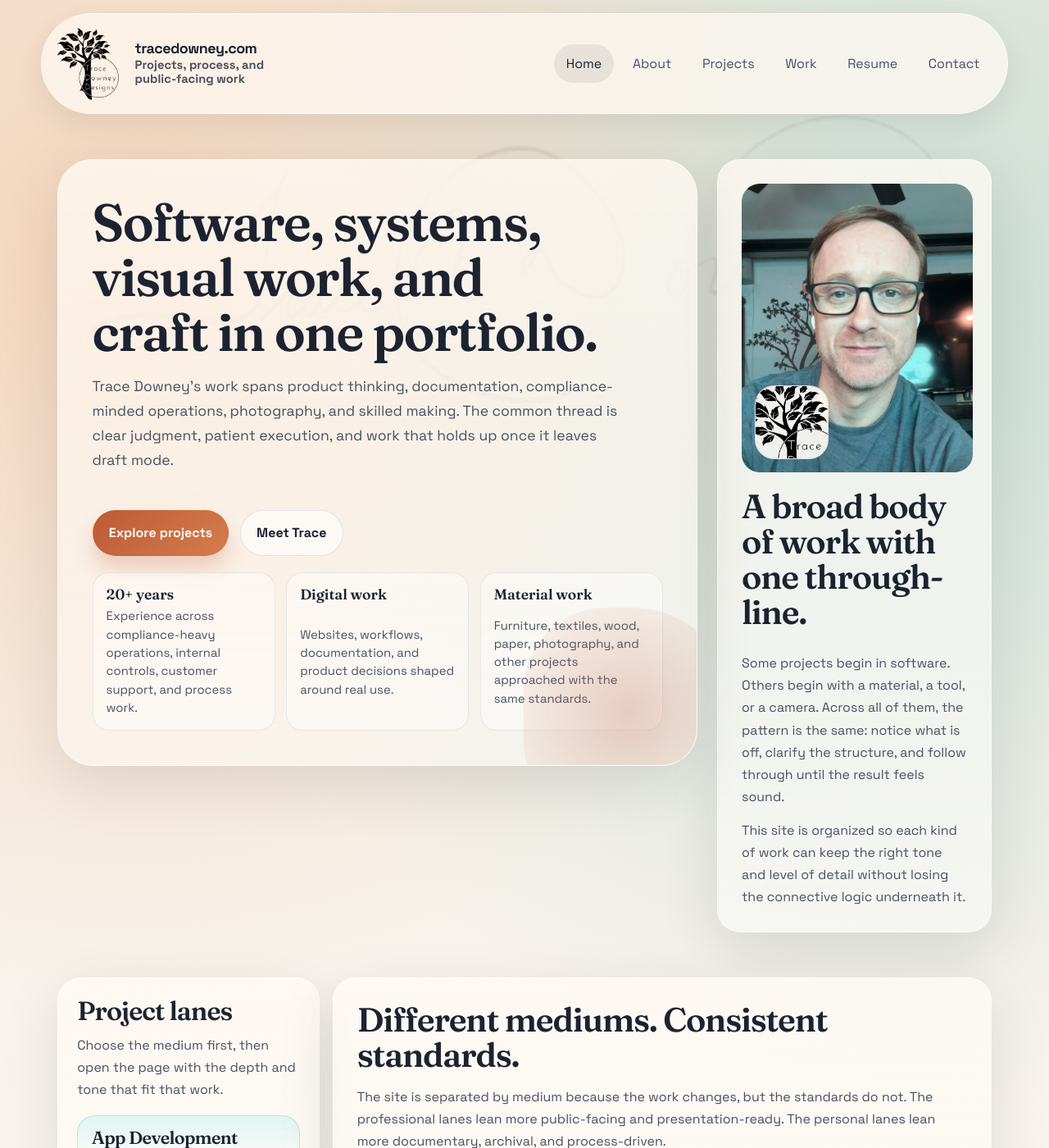
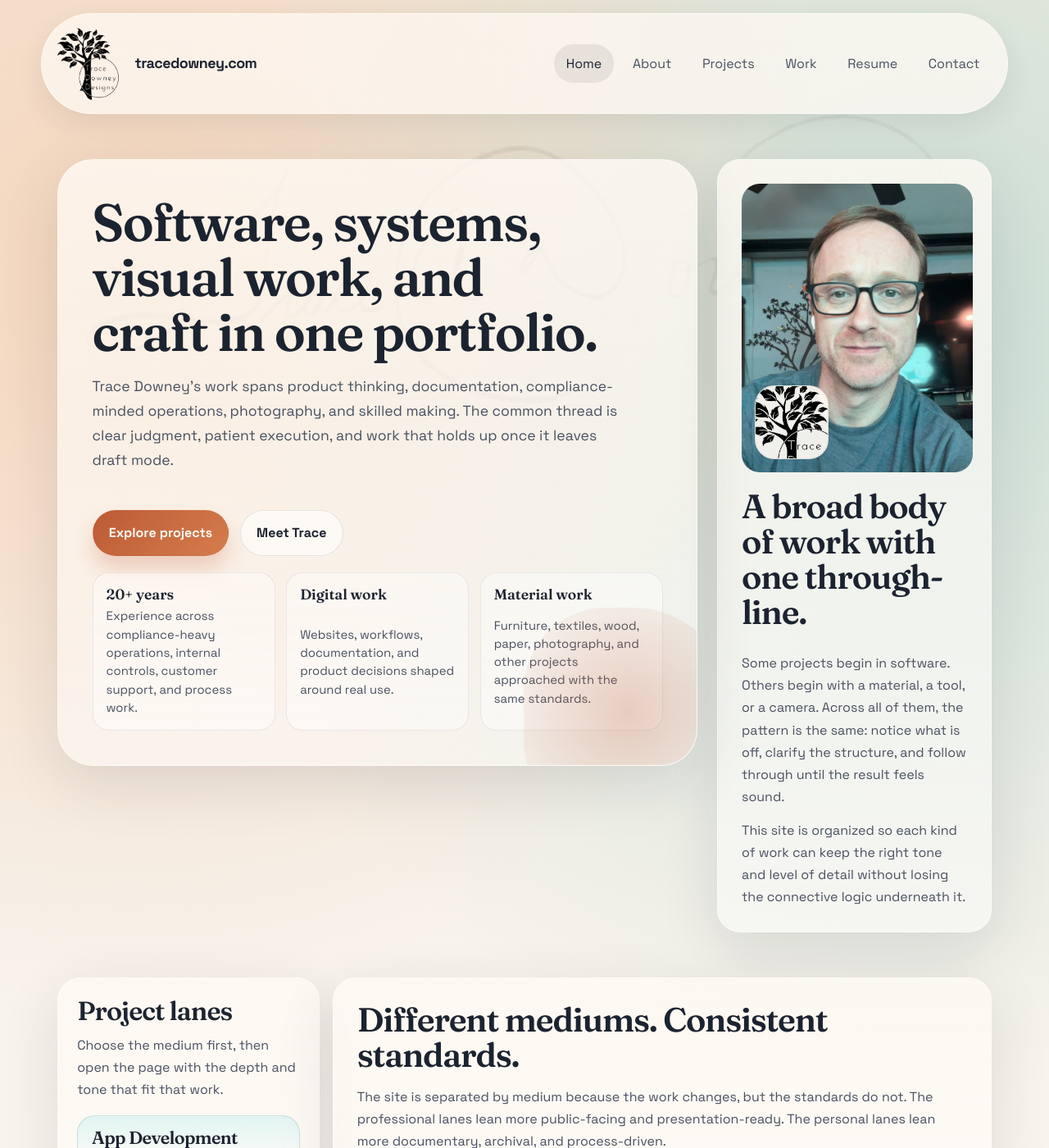
Before and after one commit to tracedowney/tracedowney.github.io, a Jekyll site: the page built from index.html, in a window 1280 px wide and 1400 px high. Shown: the whole window at 82% size. Built offline with Jekyll 4.4.1, drawn with Linux system fonts in a browser that asks for light colours.

Commit message:
Remove header tagline

```diff
--- a/_layouts/default.html
+++ b/_layouts/default.html
@@ -37,7 +37,6 @@
           </span>
           <span class="brand-copy">
             <span class="brand-site">tracedowney.com</span>
-            <span class="brand-tagline">Projects, process, and public-facing work</span>
           </span>
         </a>
         <nav class="site-nav" aria-label="Primary navigation">
--- a/assets/css/site.css
+++ b/assets/css/site.css
@@ -222,7 +222,7 @@ body.background-logo .site-shell::before {
 
 .brand-copy {
   display: grid;
-  gap: 0.18rem;
+  gap: 0;
   min-width: 0;
 }
 
@@ -232,15 +232,6 @@ body.background-logo .site-shell::before {
   font-weight: 700;
   letter-spacing: -0.03em;
   line-height: 1;
-}
-
-.brand-tagline {
-  max-width: 18rem;
-  color: var(--ink-700);
-  font-size: 0.92rem;
-  font-weight: 700;
-  line-height: 1.15;
-  text-wrap: balance;
 }
 
 .site-nav {
@@ -1680,11 +1671,6 @@ body.page-work .page-intro h1 {
     font-size: 1.08rem;
   }
 
-  .brand-tagline {
-    max-width: 14rem;
-    font-size: 0.9rem;
-  }
-
   .hero-panel__badge {
     width: 4.35rem;
     height: 4.35rem;
```
